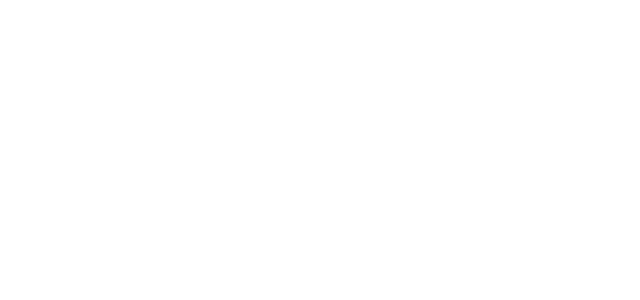
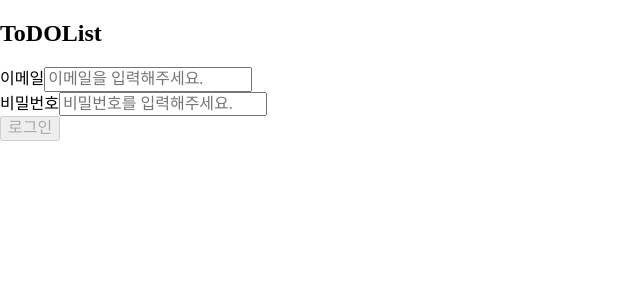
Before and after one commit to pre-onboarding-Team-4/pre-onboarding-11th-1-4, a React (Create React App) app: page /signin in a window 1280 px wide. Shown: the top 300 px of the page, without its empty margins (0-640 px from the left). Built offline with nearby package versions, Linux system fonts and the light colour scheme.

Commit message:
feat: 폼 컴포넌트 및 유효성 검사 구현

```diff
--- a/package.json
+++ b/package.json
@@ -64,7 +64,7 @@
     "eslint-plugin-prettier": "^4.2.1",
     "eslint-plugin-react": "^7.28.0",
     "eslint-plugin-react-hooks": "^4.3.0",
-    "prettier": "^2.8.8",
-    "husky": "^8.0.0"
+    "husky": "^8.0.0",
+    "prettier": "^2.8.8"
   }
 }
--- a/src/App.jsx
+++ b/src/App.jsx
@@ -1,7 +1,17 @@
 import React from 'react';
+import { Route, Routes } from 'react-router-dom';
+import SignUp from './pages/SignUp';
+import SignIn from './pages/SignIn';
 
 function App() {
-  return <div className="App" />;
+  return (
+    <div className="App">
+      <Routes>
+        <Route path="/signup" element={<SignUp />} />
+        <Route path="/signin" element={<SignIn />} />
+      </Routes>
+    </div>
+  );
 }
 
 export default App;
--- /dev/null
+++ b/src/components/AuthForm.jsx
@@ -0,0 +1,82 @@
+import React, { useState } from 'react';
+
+function AuthForm() {
+  const [auth, setAuth] = useState({
+    email: '',
+    pw: '',
+  });
+
+  const [validEmail, setValidEmail] = useState(true);
+  const [validPw, setValidPw] = useState(true);
+
+  const emailOnChange = (e) => {
+    const emailCheck = /@+/;
+    const emailInput = {
+      ...auth,
+      [e.target.name]: e.target.value,
+    };
+    setAuth(emailInput);
+    if (emailCheck.test(emailInput.email)) {
+      setValidEmail(true);
+    } else {
+      setValidEmail(false);
+    }
+  };
+
+  const pwOnChange = (e) => {
+    const pwCheck = /.{8,}/;
+    const pwInput = {
+      ...auth,
+      [e.target.name]: e.target.value,
+    };
+    setAuth(pwInput);
+    if (pwCheck.test(pwInput.pw)) {
+      setValidPw(true);
+    } else {
+      setValidPw(false);
+    }
+  };
+
+  const handleSubmit = (e) => {
+    e.preventDefault();
+  };
+
+  return (
+    <div>
+      <h2>ToDOList</h2>
+      <form onSubmit={handleSubmit}>
+        <div>
+          <label htmlFor="email">
+            이메일
+            <input
+              type="text"
+              id="email"
+              name="email"
+              value={auth.email}
+              onChange={emailOnChange}
+              placeholder="이메일을 입력해주세요."
+            />
+            {validEmail === false ? <p>이메일이 올바르지 않습니다.</p> : ''}
+          </label>
+        </div>
+
+        <div>
+          <label htmlFor="pw">
+            비밀번호
+            <input
+              type="password"
+              id="pw"
+              name="pw"
+              value={auth.pw}
+              onChange={pwOnChange}
+              placeholder="비밀번호를 입력해주세요."
+            />
+            {validPw === false ? <p>비밀번호가 올바르지 않습니다.</p> : ''}
+          </label>
+        </div>
+      </form>
+    </div>
+  );
+}
+
+export default AuthForm;
--- a/src/index.jsx
+++ b/src/index.jsx
@@ -1,5 +1,6 @@
 import React from 'react';
 import ReactDOM from 'react-dom/client';
+import { BrowserRouter } from 'react-router-dom';
 import App from './App';
 import { GlobalStyle } from './GlobalStyle';
 
@@ -7,6 +8,8 @@ const root = ReactDOM.createRoot(document.getElementById('root'));
 root.render(
   <React.StrictMode>
     <GlobalStyle />
-    <App />
+    <BrowserRouter>
+      <App />
+    </BrowserRouter>
   </React.StrictMode>
 );
--- a/src/pages/SignIn.jsx
+++ b/src/pages/SignIn.jsx
@@ -1,7 +1,16 @@
 import React from 'react';
+import AuthForm from '../components/AuthForm';
 
 function SignIn() {
-  return <div>로그인</div>;
+  return (
+    <div>
+      <AuthForm />
+
+      <button data-testid="signin-button" type="submit" disabled>
+        로그인
+      </button>
+    </div>
+  );
 }
 
 export default SignIn;
--- a/src/pages/SignUp.jsx
+++ b/src/pages/SignUp.jsx
@@ -1,7 +1,16 @@
 import React from 'react';
+import AuthForm from '../components/AuthForm';
 
 function SignUp() {
-  return <div>회원가입</div>;
+  return (
+    <div>
+      <AuthForm />
+
+      <button data-testid="signup-button" type="submit" disabled>
+        회원가입
+      </button>
+    </div>
+  );
 }
 
 export default SignUp;
```
Also changed, not shown: src/components/AuthFotm.jsx (deleted, +0 -7 lines).
